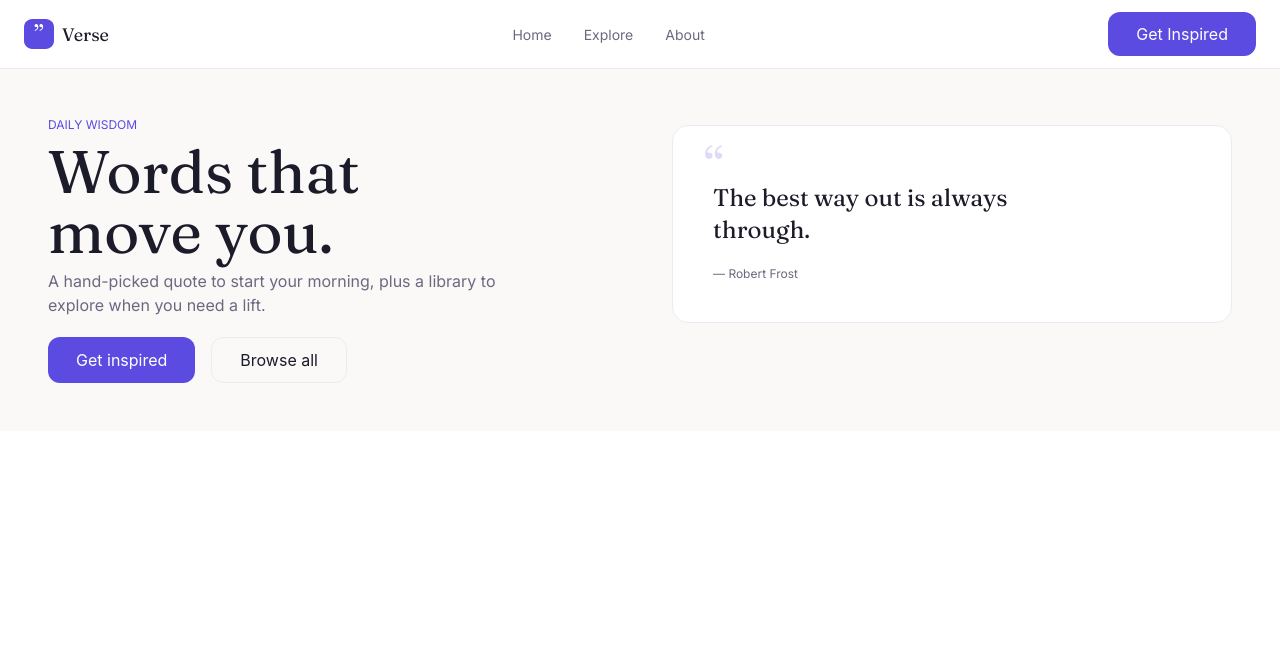
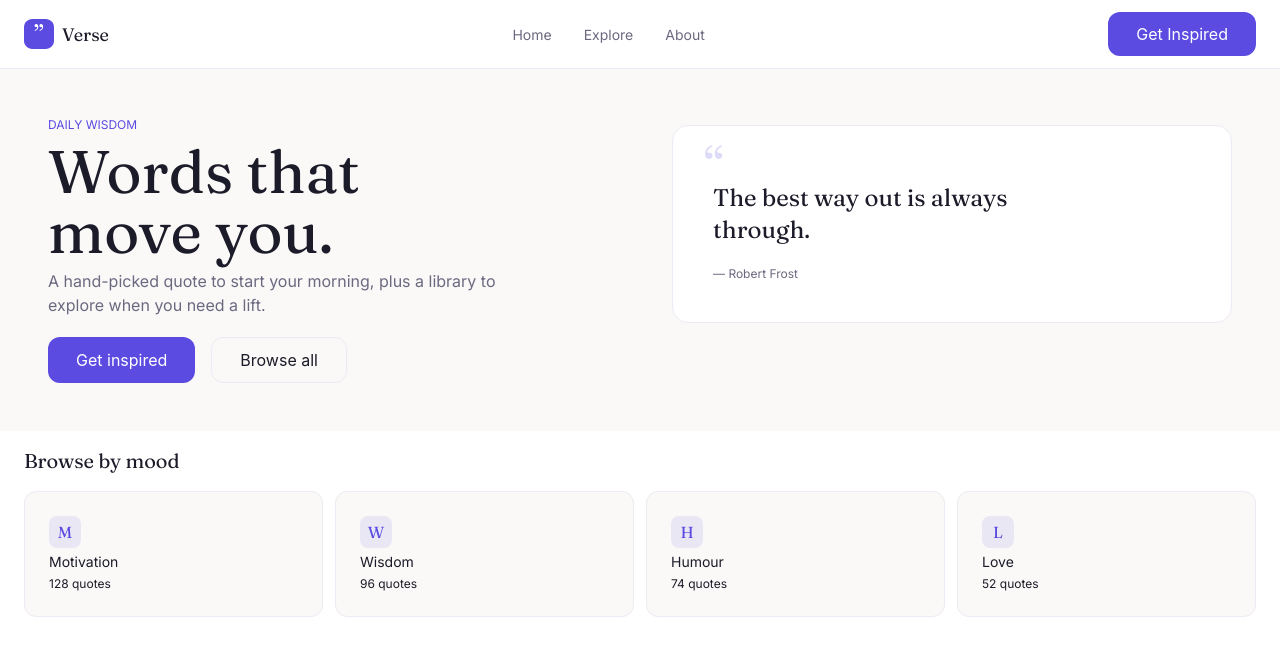
Before and after one commit to SMK-Projects-587/Surya-AS2, a React (Vite) app: page / in a window 1280 px wide. Shown: the top 656 px of the page. Built offline with nearby package versions, Linux system fonts and the light colour scheme.

Commit message:
feat: added browse by mood section

```diff
--- a/src/App.tsx
+++ b/src/App.tsx
@@ -1,11 +1,14 @@
 import Hero from '@/components/Hero';
+import Mood from '@/components/Mood';
 import Navbar from '@/components/Navbar';
+
 export default function App() {
   return (
     <>
       <Navbar />
       <main>
         <Hero />
+        <Mood />
       </main>
     </>
   );
--- /dev/null
+++ b/src/components/Mood.tsx
@@ -0,0 +1,33 @@
+import MoodCard from '@/components/ui/MoodCard';
+import { cn } from '@/lib/utils';
+
+interface MoodItem {
+  name: string;
+  count: number;
+}
+interface MoodProps {
+  className?: string;
+}
+
+const moods: MoodItem[] = [
+  { name: 'Motivation', count: 128 },
+  { name: 'Wisdom', count: 96 },
+  { name: 'Humour', count: 74 },
+  { name: 'Love', count: 52 },
+];
+export default function Mood({ className }: MoodProps) {
+  return (
+    <section className={cn(className)}>
+      <div className="mx-auto flex max-w-[1920px] flex-col gap-4 px-6 py-4">
+        <h2 className="font-display text-heading text-xl">Browse by mood</h2>
+        <ul className="grid grid-cols-2 gap-3 md:grid-cols-4">
+          {moods.map((mood) => (
+            <li key={mood.name}>
+              <MoodCard name={mood.name} count={mood.count} />
+            </li>
+          ))}
+        </ul>
+      </div>
+    </section>
+  );
+}
--- /dev/null
+++ b/src/components/ui/MoodCard.tsx
@@ -0,0 +1,24 @@
+import { cn } from '@/lib/utils';
+
+interface MoodCardProps {
+  className?: string;
+  name: string;
+  count: number;
+}
+
+export default function MoodCard({ className, name, count }: MoodCardProps) {
+  return (
+    <div
+      className={cn(
+        'border-border bg-surface flex flex-col gap-1 rounded-xl border p-4 md:p-6',
+        className,
+      )}
+    >
+      <span className="bg-primary/10 font-display text-primary flex size-8 items-center justify-center rounded-lg">
+        {name[0]}
+      </span>
+      <p className="font-body text-heading text-sm">{name}</p>
+      <p className="font-body text-heading text-xs">{count} quotes</p>
+    </div>
+  );
+}
```
